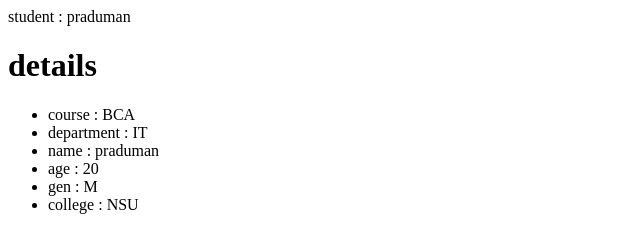
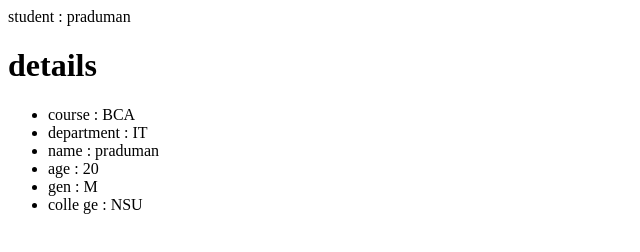
Before and after one commit to PradumnaRanjan/my-first-repo-, a plain HTML site: page index.html in a window 1280 px wide. Shown: the full height of the page, 0-640 px from the left. Drawn offline with Linux system fonts and the light colour scheme.

Commit message:
updated file

```diff
--- a/index.html
+++ b/index.html
@@ -19,7 +19,7 @@
                 <Li> name : praduman </Li>
                 <li> age : 20 </li>
                 <Li> gen : M </Li>
-                <Li> college : NSU </Li>
+                <Li> colle ge : NSU </Li>
             </ul>
         </body>
 
```
